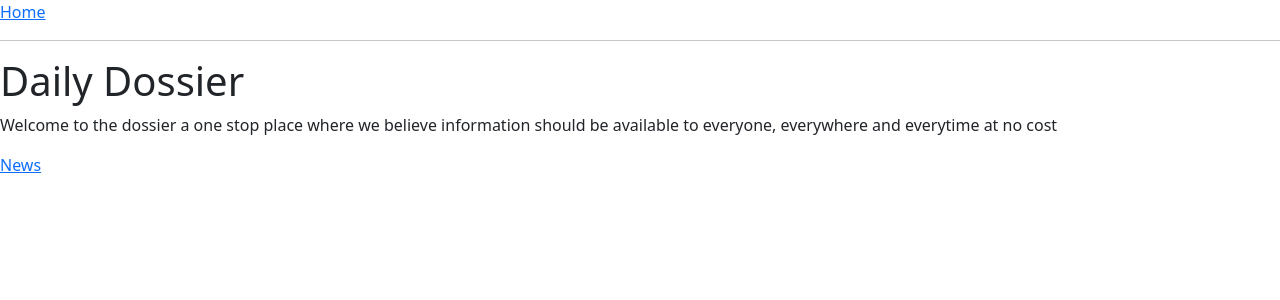
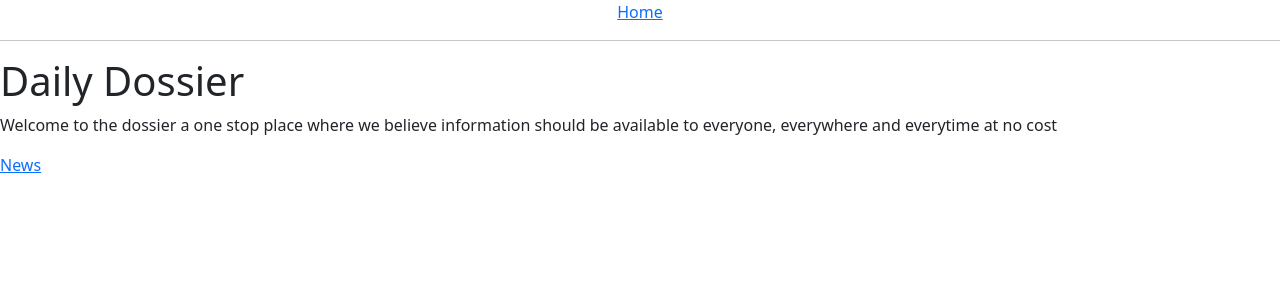
Before and after one commit to paulmunyao/Daily-Dossier-News, a Flask app: page / in a window 1280 px wide. Shown: the top 300 px of the page. Run offline with Flask 2, Linux system fonts and the light colour scheme.

Commit message:
Place text center in the home page

```diff
--- a/app/templates/base.html
+++ b/app/templates/base.html
@@ -15,7 +15,7 @@
 </head>
 
 <body>
-    <div><a href="/index">Home</a></div>
+    <div class="text-center"><a href="/index">Home</a></div>
     <hr>
     {% block content %}{% endblock%}
     <div><a href="/news">News</a></div>
```
